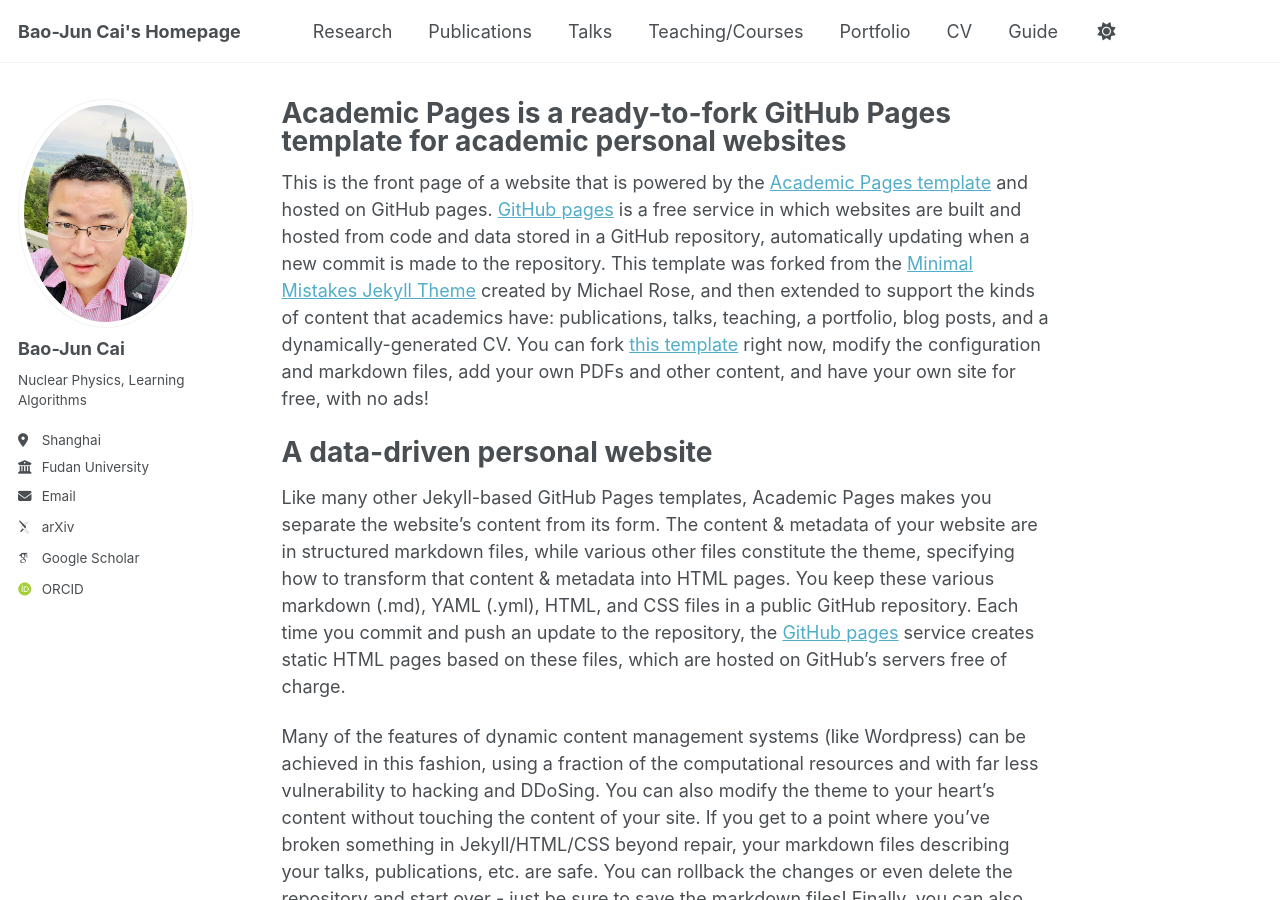
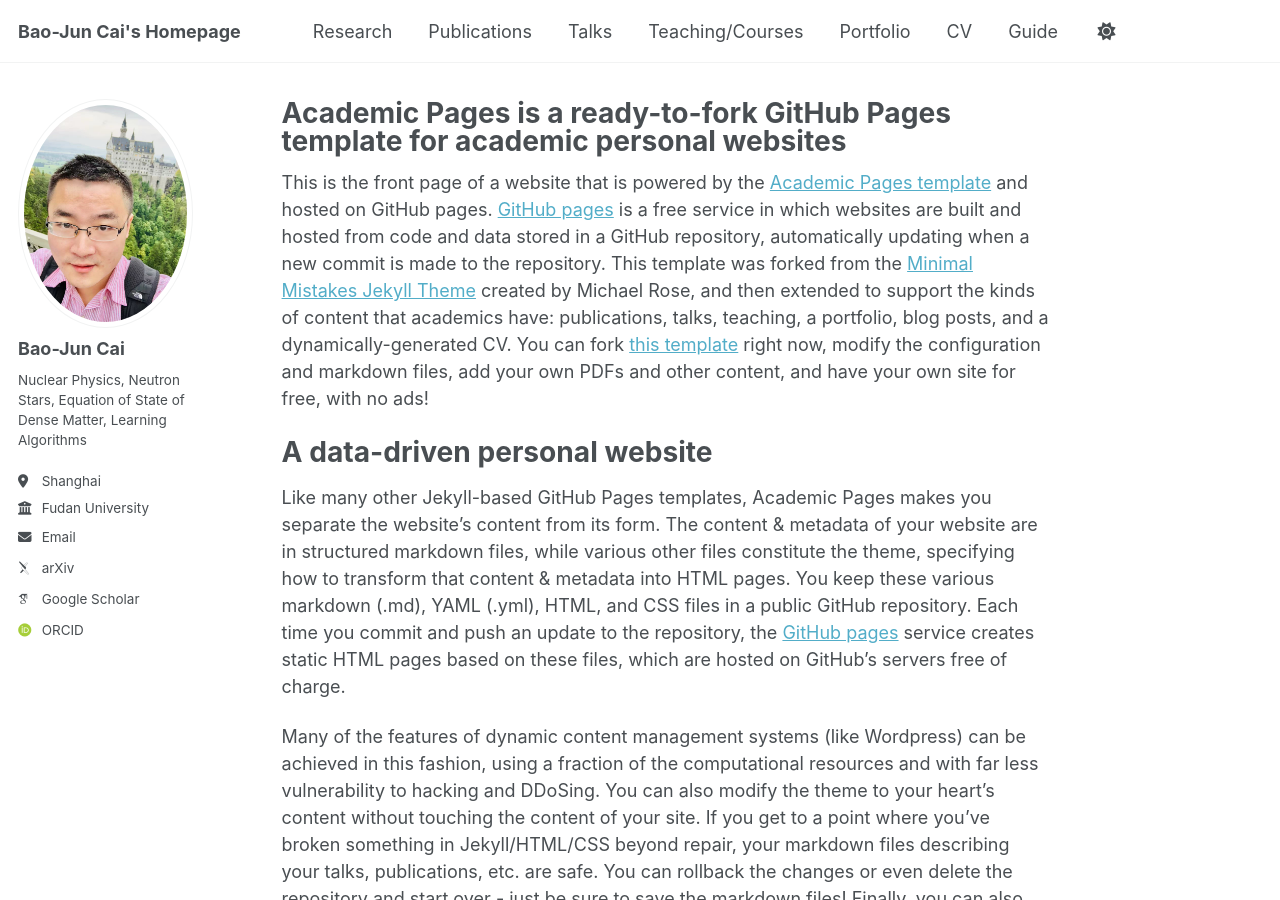
Before and after one commit to bjcai-phys/bjcai-phys.github.io, a Jekyll site: the page built from _pages/about.md, in a window 1280 px wide and 900 px high. Built offline with Jekyll 4.4.1, drawn with Linux system fonts in a browser that asks for light colours; some web fonts are replaced.

Commit message:
Update _config.yml

```diff
--- a/_config.yml
+++ b/_config.yml
@@ -26,7 +26,7 @@ author:
   avatar           : "/me.jpg"
   name             : "Bao-Jun Cai"
   pronouns         : # example: "she/her"
-  bio              : "Nuclear Physics, Learning Algorithms"
+  bio              : "Nuclear Physics, Neutron Stars, Equation of State of Dense Matter, Learning Algorithms"
   location         : "Shanghai"
   employer         : "Fudan University"
   uri              : # URL
```
